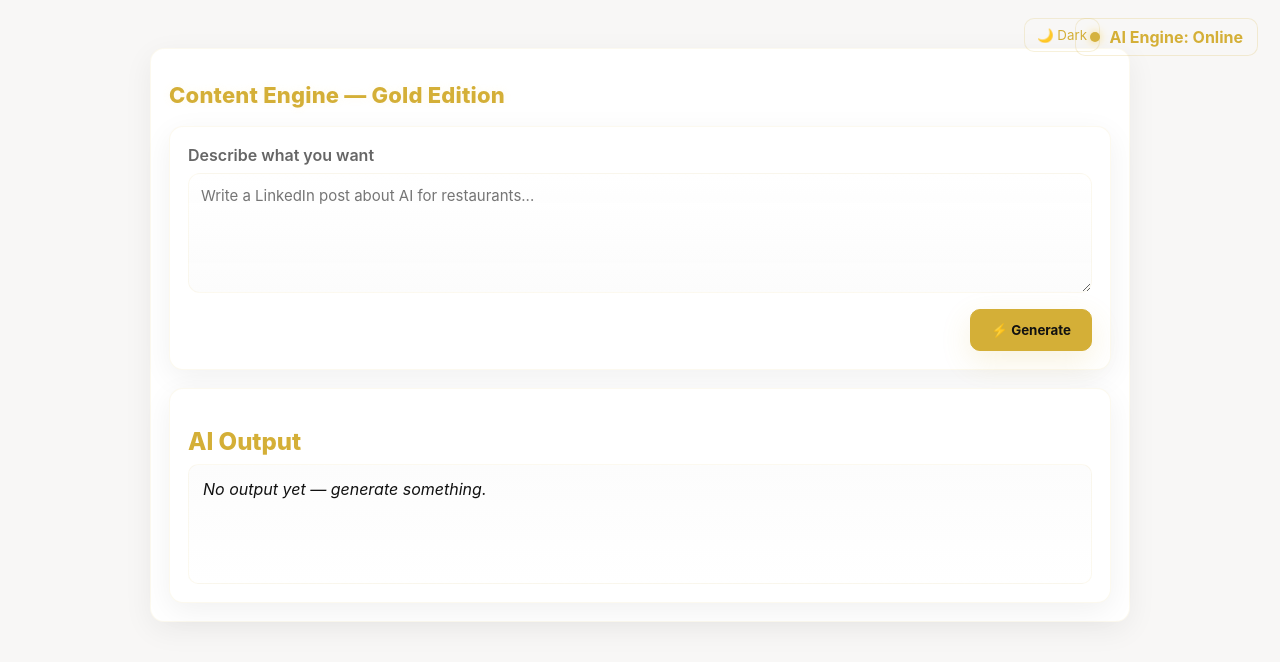
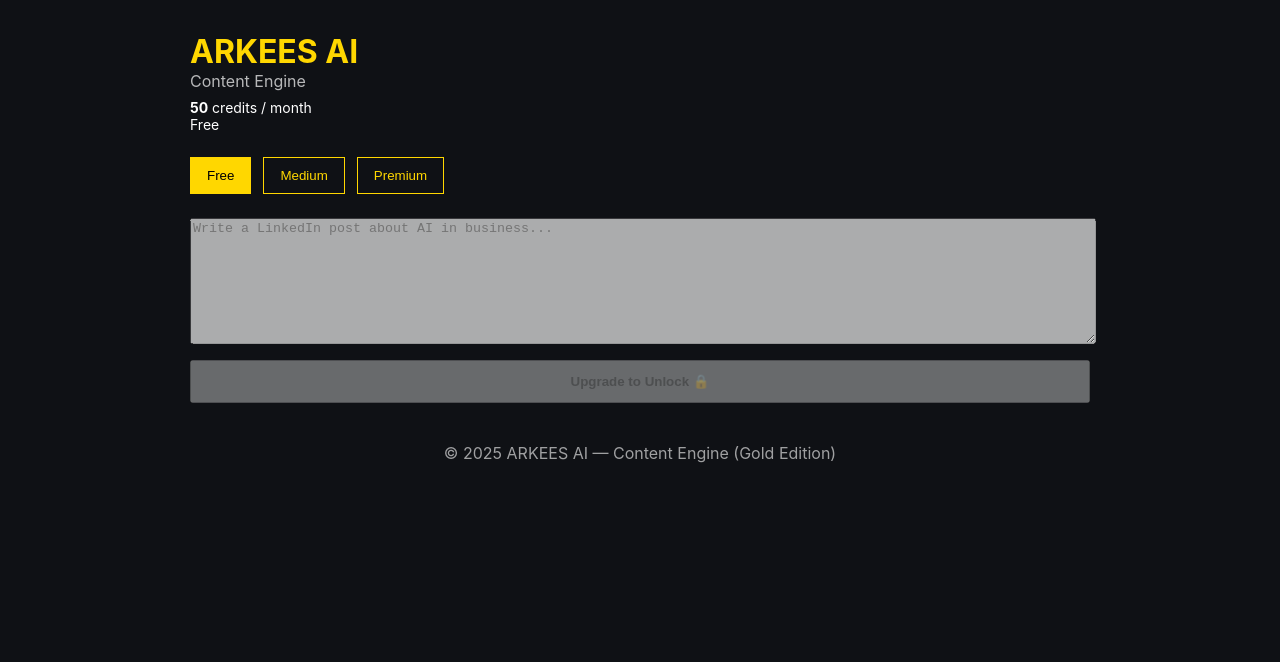
Before and after one commit to arkees1/ramesh-content-engine, a React (Vite) app: page / in a window 1280 px wide. Shown: the top 662 px of the page. Built offline with nearby package versions, Linux system fonts and the light colour scheme.

Commit message:
STEP 2: Plans & Credits UI

```diff
--- a/src/App.tsx
+++ b/src/App.tsx
@@ -1,70 +1,19 @@
-import React, { useState } from "react";
-import AIStatusIndicator from "./components/AIStatusIndicator";
-import GenerateButton from "./components/GenerateButton";
-import ThemeToggle from "./components/ThemeToggle";
-import ErrorBoundary from "./components/ErrorBoundary";
-import ErrorFallback from "./components/ErrorFallback";
+import { useState } from "react";
+import Header from "./components/Header";
+import PlanSelector from "./components/PlanSelector";
+import Generator from "./components/Generator";
+import Footer from "./components/Footer";
+import { PlanType } from "./data/plans";
 
 export default function App() {
-  const [output, setOutput] = useState<string | null>(null);
-
-  async function handleGenerate(prompt: string) {
-    // This is a placeholder for real AI API call.
-    // For demo, simulate generation and quota error detection.
-    if (document.body.innerText.includes("You've reached your AI usage limit")) {
-      // emulate failure
-      throw new Error("AI_QUOTA_REACHED");
-    }
-
-    // Demo: fake generation
-    return new Promise<string>((resolve) =>
-      setTimeout(() => resolve(`✅ Generated content for: "${prompt}"`), 800)
-    ).then((res) => {
-      setOutput(res);
-      return res;
-    });
-  }
+  const [plan, setPlan] = useState<PlanType>("FREE");
 
   return (
-    <ErrorBoundary FallbackComponent={ErrorFallback}>
-      <div className="app-shell">
-        <AIStatusIndicator />
-        <ThemeToggle />
-
-        <div className="container card">
-          <h1 className="title">Content Engine — Gold Edition</h1>
-
-          <div className="card inner-card">
-            <label className="label">Describe what you want</label>
-            <textarea id="prompt" className="prompt" placeholder="Write a LinkedIn post about AI for restaurants..." />
-            <div className="controls">
-              <GenerateButton
-                onClick={async () => {
-                  const el = document.getElementById("prompt") as HTMLTextAreaElement | null;
-                  const prompt = el?.value?.trim() ?? "";
-                  if (!prompt) {
-                    setOutput("Please enter a prompt first.");
-                    return;
-                  }
-                  try {
-                    await handleGenerate(prompt);
-                  } catch (err) {
-                    // Pass error to ErrorBoundary by throwing
-                    throw err;
-                  }
-                }}
-              />
-            </div>
-          </div>
-
-          <div className="divider" />
-
-          <div className="card output-card">
-            <h2 className="section-title">AI Output</h2>
-            <div className="output-box">{output ?? <i>No output yet — generate something.</i>}</div>
-          </div>
-        </div>
-      </div>
-    </ErrorBoundary>
+    <div className="app">
+      <Header plan={plan} />
+      <PlanSelector plan={plan} setPlan={setPlan} />
+      <Generator disabled={plan === "FREE"} />
+      <Footer />
+    </div>
   );
 }
--- /dev/null
+++ b/src/components/CreditBadge.tsx
@@ -0,0 +1,10 @@
+import { PLANS } from "../data/plans";
+
+export default function CreditBadge({ plan }: { plan: keyof typeof PLANS }) {
+  return (
+    <div className="credit-badge">
+      <strong>{PLANS[plan].credits}</strong> credits / month
+      <div className="plan-tag">{PLANS[plan].label}</div>
+    </div>
+  );
+}
--- /dev/null
+++ b/src/components/Footer.tsx
@@ -0,0 +1,7 @@
+export default function Footer() {
+  return (
+    <footer>
+      © 2025 ARKEES AI — Content Engine (Gold Edition)
+    </footer>
+  );
+}
--- /dev/null
+++ b/src/components/Generator.tsx
@@ -0,0 +1,13 @@
+export default function Generator({ disabled }: { disabled: boolean }) {
+  return (
+    <div className="generator">
+      <textarea
+        placeholder="Write a LinkedIn post about AI in business..."
+        disabled={disabled}
+      />
+      <button disabled={disabled}>
+        {disabled ? "Upgrade to Unlock 🔒" : "Generate Content ⚡"}
+      </button>
+    </div>
+  );
+}
--- /dev/null
+++ b/src/components/Header.tsx
@@ -0,0 +1,11 @@
+import CreditBadge from "./CreditBadge";
+
+export default function Header({ plan }: { plan: string }) {
+  return (
+    <header className="header">
+      <h1>ARKEES AI</h1>
+      <span className="subtitle">Content Engine</span>
+      <CreditBadge plan={plan} />
+    </header>
+  );
+}
--- /dev/null
+++ b/src/components/PlanSelector.tsx
@@ -0,0 +1,23 @@
+import { PLANS, PlanType } from "../data/plans";
+
+export default function PlanSelector({
+  plan,
+  setPlan
+}: {
+  plan: PlanType;
+  setPlan: (p: PlanType) => void;
+}) {
+  return (
+    <div className="plan-selector">
+      {Object.keys(PLANS).map((p) => (
+        <button
+          key={p}
+          className={plan === p ? "active" : ""}
+          onClick={() => setPlan(p as PlanType)}
+        >
+          {PLANS[p as PlanType].label}
+        </button>
+      ))}
+    </div>
+  );
+}
--- /dev/null
+++ b/src/data/plans.ts
@@ -0,0 +1,19 @@
+export type PlanType = "FREE" | "MEDIUM" | "PREMIUM";
+
+export const PLANS = {
+  FREE: {
+    label: "Free",
+    credits: 50,
+    features: ["LinkedIn", "Social", "General Writer"]
+  },
+  MEDIUM: {
+    label: "Medium",
+    credits: 200,
+    features: ["LinkedIn", "Social", "General", "Business", "PDF"]
+  },
+  PREMIUM: {
+    label: "Premium",
+    credits: 500,
+    features: ["All Content", "PDF", "PPT", "Image", "Video", "Automation"]
+  }
+};
--- a/src/index.css
+++ b/src/index.css
@@ -1,158 +1,63 @@
-:root {
-  --gold: #d4af37;
-  --gold-glow: #f5d76e;
-  --bg-light: #f8f7f6;
-  --bg-dark: #0f0f0f;
-  --card-light: #ffffff;
-  --card-dark: #121212;
-  --text-light: #111;
-  --text-dark: #eaeaea;
+body {
+  font-family: Inter, system-ui, sans-serif;
+  background: #0f1115;
+  color: white;
+  margin: 0;
 }
 
-/* Theme binding */
-body[data-theme="light"] {
-  background: var(--bg-light);
-  color: var(--text-light);
-  --card-bg: var(--card-light);
-  --text-col: var(--text-light);
-}
-body[data-theme="dark"] {
-  background: var(--bg-dark);
-  color: var(--text-dark);
-  --card-bg: var(--card-dark);
-  --text-col: var(--text-dark);
+.app {
+  max-width: 900px;
+  margin: auto;
+  padding: 32px;
 }
 
-* { box-sizing: border-box; font-family: Inter, system-ui, Arial, sans-serif; }
-
-.app-shell {
-  min-height: 100vh;
-  padding: 40px;
+.header h1 {
+  margin: 0;
+  color: gold;
 }
 
-/* container */
-.container {
-  max-width: 980px;
-  margin: 0 auto;
+.subtitle {
+  opacity: 0.7;
 }
 
-/* top indicator + theme toggle */
-.ai-status {
-  position: fixed;
-  top: 18px;
-  right: 22px;
+.credit-badge {
+  margin-top: 8px;
+  font-size: 14px;
+}
+
+.plan-selector {
+  margin: 24px 0;
   display: flex;
-  gap: 10px;
-  align-items: center;
-  padding: 8px 14px;
-  border-radius: 10px;
-  background: rgba(255,255,255,0.06);
-  border: 1px solid rgba(212,175,55,0.2);
-  z-index: 9999;
+  gap: 12px;
 }
-.ai-status .dot {
-  width: 10px;
-  height: 10px;
-  border-radius: 50%;
-}
-.ai-status .dot.online { background: var(--gold); box-shadow: 0 0 10px var(--gold-glow); }
-.ai-status .dot.offline { background: #ff3b30; box-shadow: 0 0 8px rgba(255,80,80,0.6); }
 
-.status-text.online { color: var(--gold); font-weight: 700; }
-.status-text.offline { color: #ff3b30; font-weight: 700; }
-
-/* theme toggle */
-.theme-toggle {
-  position: fixed;
-  top: 18px;
-  right: 180px;
-  z-index: 9999;
-  padding: 8px 12px;
-  border-radius: 10px;
-  border: 1px solid rgba(212,175,55,0.18);
-  background: rgba(255,255,255,0.04);
-  color: var(--gold);
+.plan-selector button {
+  padding: 10px 16px;
+  border: 1px solid gold;
+  background: transparent;
+  color: gold;
   cursor: pointer;
 }
 
-/* cards & gold look */
-.card {
-  background: var(--card-bg);
-  border: 1px solid rgba(212,175,55,0.08);
-  border-radius: 14px;
-  padding: 18px;
-  box-shadow: 0 8px 30px rgba(0,0,0,0.06);
+.plan-selector .active {
+  background: gold;
+  color: black;
 }
 
-.inner-card {
-  margin-top: 18px;
+.generator textarea {
+  width: 100%;
+  height: 120px;
+  margin-bottom: 12px;
 }
 
-.title {
-  font-size: 22px;
-  color: var(--gold);
-  font-weight: 800;
-  letter-spacing: 0.2px;
-  text-shadow: 0 0 8px rgba(245,215,110,0.12);
+.generator button {
+  padding: 12px;
+  width: 100%;
+  font-weight: bold;
 }
 
-.label {
-  display:block;
-  margin-bottom:8px;
-  color: #666;
-  font-weight:600;
+footer {
+  margin-top: 40px;
+  text-align: center;
+  opacity: 0.6;
 }
-
-.prompt {
-  width: 100%;
-  min-height: 120px;
-  border-radius: 12px;
-  padding: 12px;
-  border: 1px solid rgba(212,175,55,0.08);
-  font-size: 15px;
-  resize: vertical;
-  background: linear-gradient(180deg, rgba(255,255,255,0.02), rgba(0,0,0,0.01));
-}
-
-.controls {
-  margin-top: 12px;
-  display:flex;
-  justify-content:flex-end;
-}
-
-/* generate button */
-.generate-btn {
-  padding: 12px 20px;
-  border-radius: 10px;
-  border: 1px solid var(--gold);
-  background: var(--gold);
-  color: #111;
-  font-weight: 700;
-  cursor: pointer;
-  box-shadow: 0 10px 30px rgba(213,175,55,0.16);
-  transition: transform .12s ease;
-}
-.generate-btn:active { transform: translateY(1px); }
-
-.generate-btn.disabled {
-  opacity: 0.5;
-  background: #5a5a5a;
-  border-color: #666;
-  cursor: not-allowed;
-  box-shadow: none;
-}
-
-/* output */
-.output-card { margin-top: 18px; }
-.section-title { color: var(--gold); font-weight: 800; margin-bottom: 8px; }
-.output-box {
-  min-height: 120px;
-  border-radius: 10px;
-  padding: 14px;
-  border: 1px solid rgba(212,175,55,0.08);
-  background: linear-gradient(180deg, rgba(0,0,0,0.01), rgba(255,255,255,0.01));
-  color: var(--text-col);
-}
-
-/* fallback card */
-.fallback { border-color: #f5c16e; }
```
